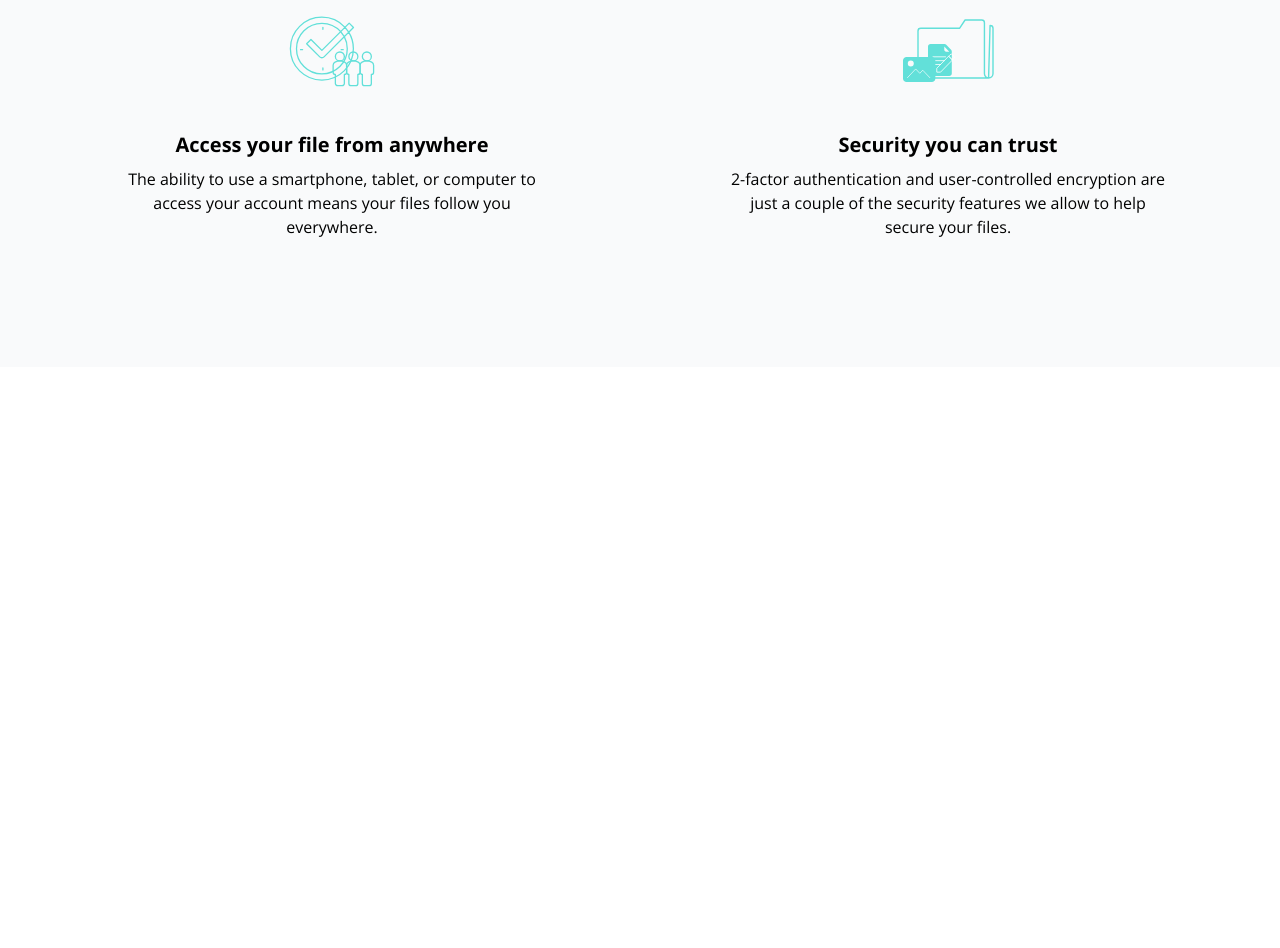
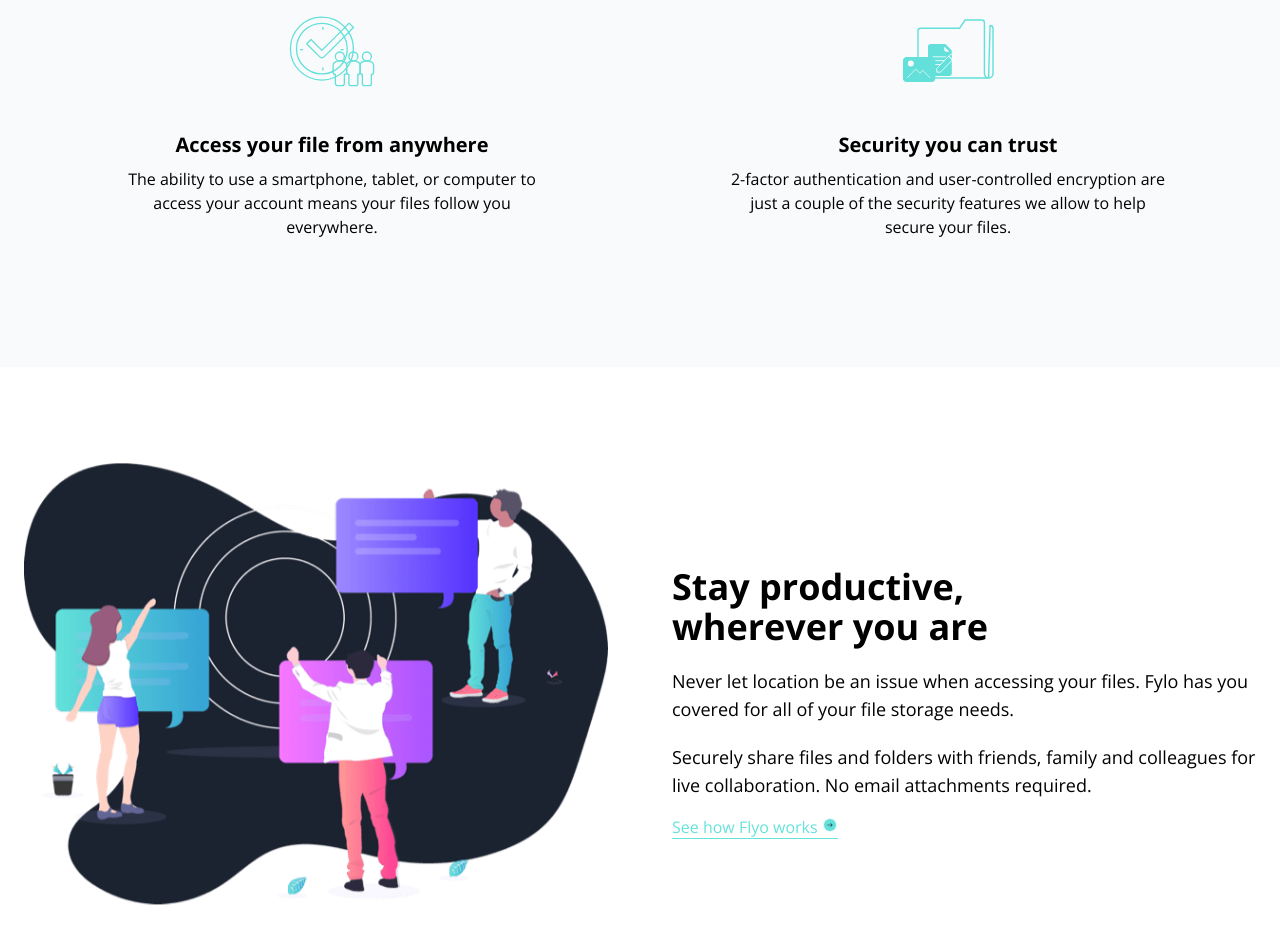
Before and after one commit to Farahat612/Tailwind-Course-Projects, a website: page 02. Projects/4-fylo-landing-page/index.html in a window 1280 px wide. Shown: the part 1683-2631 px from the top of the page. Before the commit the page ends 2050 px from the top, so only its background shows below. Drawn offline with nearby package versions, Linux system fonts and the light colour scheme.

Commit message:
projects - fylo landing page - Productive section done

```diff
--- a/02. Projects/4-fylo-landing-page/index.html
+++ b/02. Projects/4-fylo-landing-page/index.html
@@ -155,6 +155,50 @@
   </section>
   <!-- / Features Section -->
 
+  <!-- Productive Section -->
+  <section id="productive" class="bg-white dark:bg-darkBlue">
+    <!-- Productive Container -->
+    <div class="container flex flex-col items-center mx-auto px-6 pt-24 pb-32 md:flex-row md:space-x-16">
+      <!-- Image -->
+      <div class="md:w-1/2">
+        <img src="images/illustration-stay-productive.png" alt="" class="mb-10" />
+      </div>
+      <!-- / Image -->
+
+      <!-- Content -->
+      <div class="flex flex-col items-start md:w-1/2">
+        <!-- Text -->
+        <div class="flex flex-col space-y-5">
+          <h4 class="max-w-md text-xl font-bold md:text-4xl">
+            Stay productive, wherever you are
+          </h4>
+          <p class="text-md md:text-lg">
+            Never let location be an issue when accessing your files. Fylo has
+            you covered for all of your file storage needs.
+          </p>
+
+          <p class="text-md md:text-lg">
+            Securely share files and folders with friends, family and
+            colleagues for live collaboration. No email attachments required.
+          </p>
+        </div>
+        <!-- / Text -->
+
+        <!-- Link -->
+        <div class="block mt-4">
+          <a href="#" class="border-b border-accentCyan text-accentCyan">
+            See how Flyo works
+            <img src="images/icon-arrow.svg" alt="" class="inline pb-2" />
+          </a>
+        </div>
+        <!-- / Link -->
+      </div>
+      <!-- / Content -->
+    </div>
+    <!-- / Productive Container -->
+  </section>
+  <!-- / Productive Section -->
+
 </body>
 
 </html>
```
Also changed, not shown: 02. Projects/4-fylo-landing-page/css/style.css.
